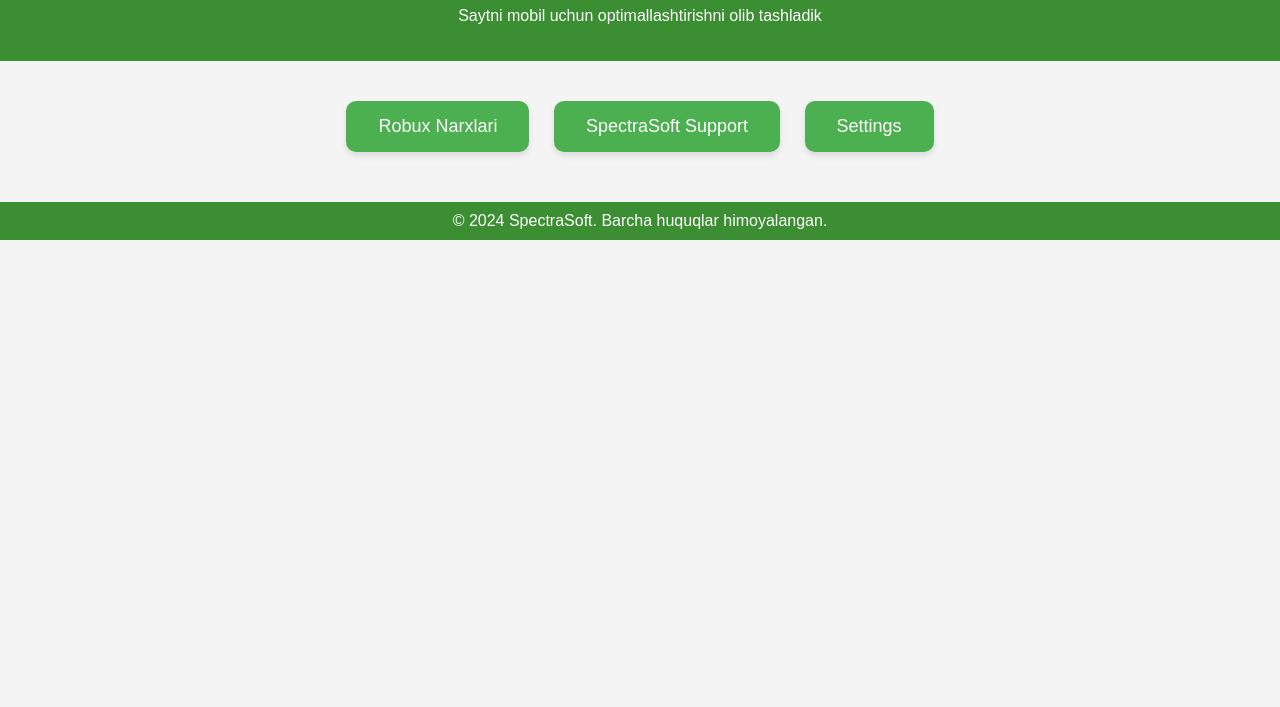
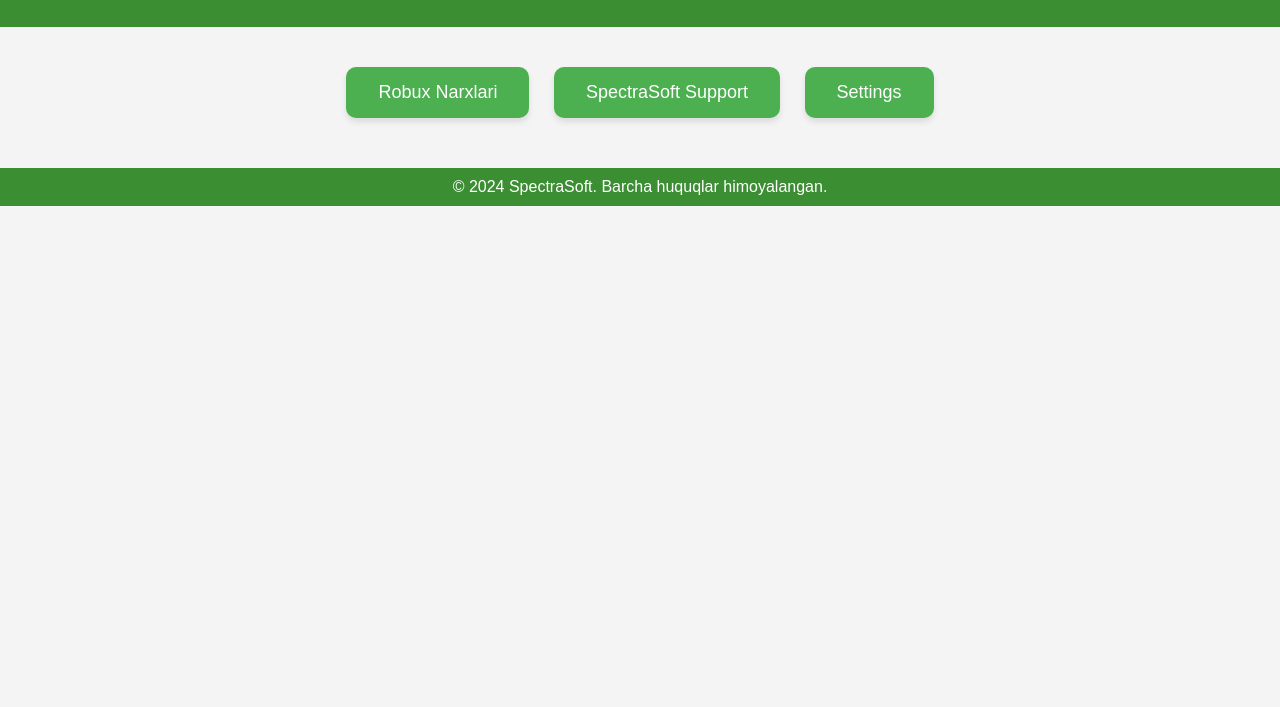
Before and after one commit to SpectraS0ft/Tertis-game, a plain HTML site: page index.html in a window 1280 px wide. Shown: the part 93-800 px from the top of the page. Drawn offline with Linux system fonts and the light colour scheme.

Commit message:
Update index.html

```diff
--- a/index.html
+++ b/index.html
@@ -16,7 +16,6 @@
 
 <header>
     <h1>Robux Narxlari</h1>
-    <p>Saytni mobil uchun optimallashtirishni olib tashladik</p>
 </header>
 
 <!-- Menu -->
```
